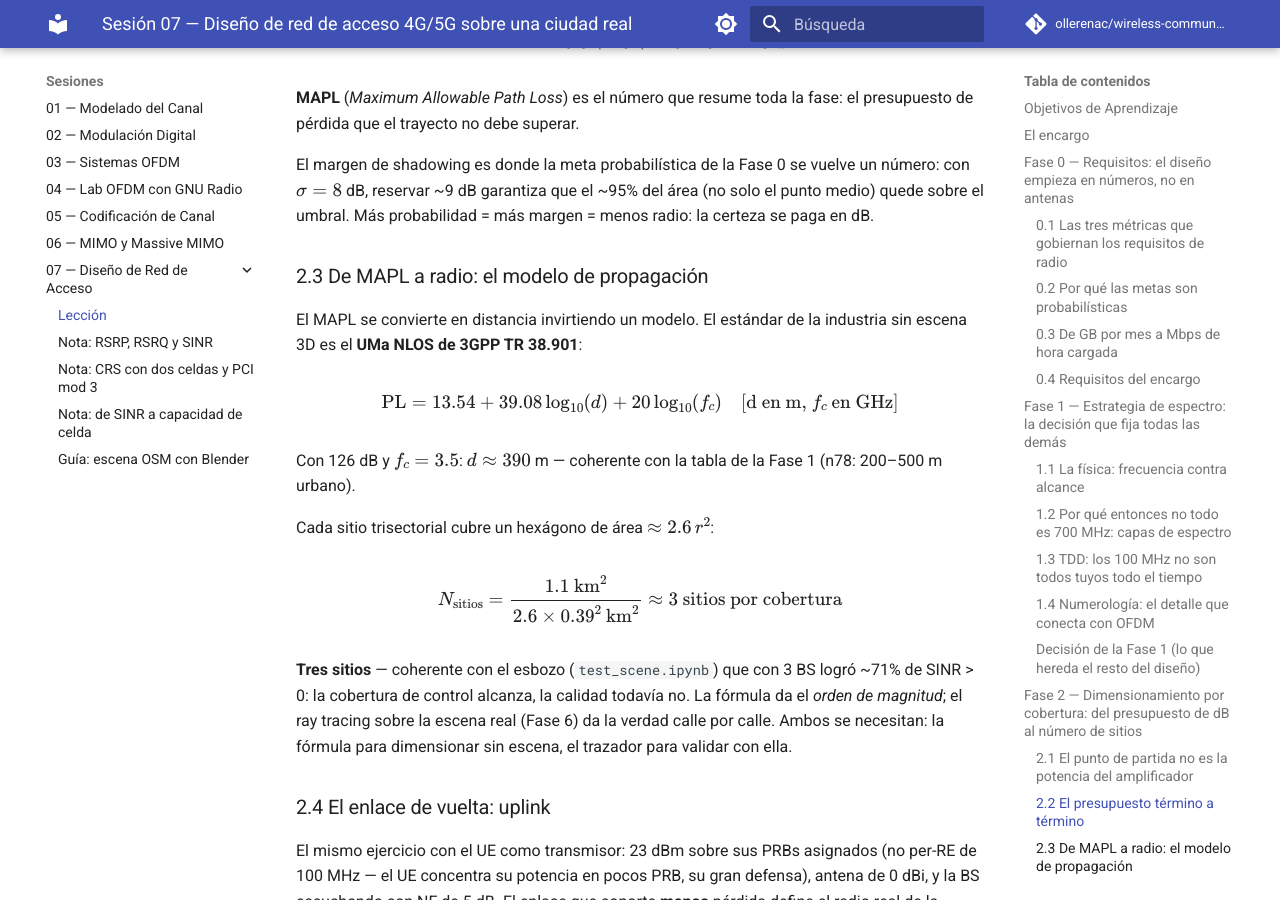
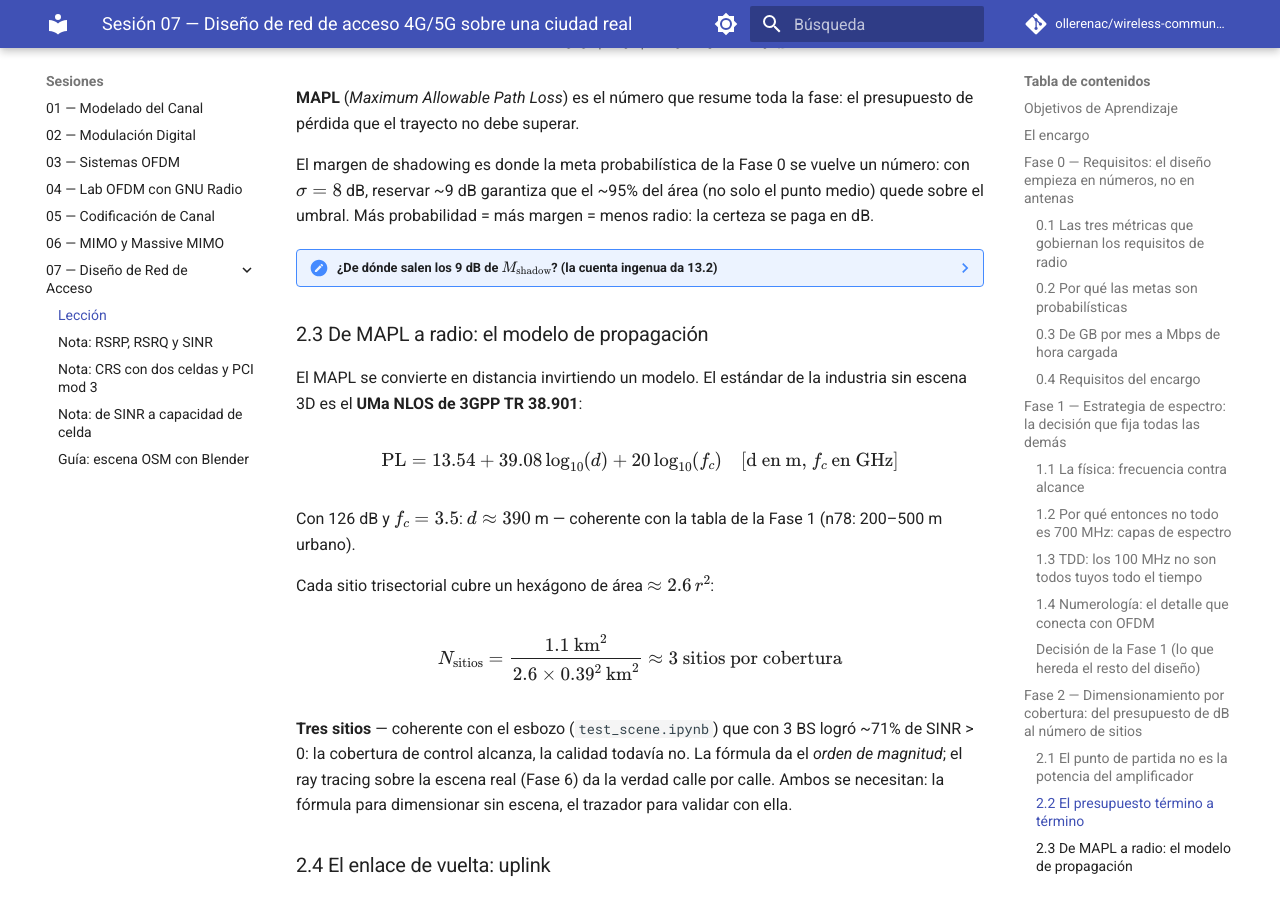
Before and after one commit to ollerenac/wireless-communication-systems, an MkDocs documentation site: the page built from docs/sessions/07-network-design/index.md, in a window 1280 px wide and 900 px high, scrolled down 7546 px. Built offline with MkDocs 1.6.1 and Material for MkDocs 9.7.7, drawn with Linux system fonts in a browser that asks for light colours; comment, search, counter and statistics services are not loaded; part of the change alters nothing that is shown.

Commit message:
docs(07-network-design): collapsible note deriving the 9 dB shadowing margin in §2.2
Naive edge percentile gives 1.645·8 = 13.2 dB; the Jakes area integral
(sigma=8, n~3.8) shows ~87% edge coverage already buys 95% area, hence
~9 dB. Notes the 4 dB = ~60% fewer sites stake, the steepness toward 99%,
and that sigma=8 is a declared hypothesis until the Fase 6 drive test.

Co-Authored-By: Claude Fable 5 <noreply@anthropic.com>

```diff
--- a/docs/sessions/07-network-design/index.md
+++ b/docs/sessions/07-network-design/index.md
@@ -353,6 +353,50 @@ El margen de shadowing es donde la meta probabilística de la Fase 0 se
 vuelve un número: con $\sigma = 8$ dB, reservar ~9 dB garantiza que el ~95%
 del área (no solo el punto medio) quede sobre el umbral. Más probabilidad =
 más margen = menos radio: la certeza se paga en dB.
+
+??? note "¿De dónde salen los 9 dB de $M_{\text{shadow}}$? (la cuenta ingenua da 13.2)"
+
+    **Qué es el shadowing.** El modelo de propagación (UMa) predice la
+    pérdida *mediana* a cada distancia. Pero dos esquinas a la misma
+    distancia difieren según qué edificios estorben el trayecto: esa
+    variación alrededor de la mediana es el *shadowing*, y medido en dB se
+    comporta como una gaussiana de media 0 y desviación $\sigma$
+    (log-normal en potencia). En urbano denso, $\sigma \approx 6\text{–}10$
+    dB; usamos 8, el valor de libro. (No confundir con el *fast fading*
+    multitrayecto, que varía en centímetros y lo absorben HARQ y el
+    scheduler — el shadowing varía en decenas de metros y se paga en link
+    budget.)
+
+    **La cuenta ingenua.** Si quiero que un punto del **borde** de celda
+    esté sobre el umbral el 95% de las veces, necesito cubrir el percentil
+    95 de la gaussiana:
+
+    $$M = z_{0.95} \cdot \sigma = 1.645 \times 8 \approx 13.2 \text{ dB}$$
+
+    ¿Por qué la industria usa ~9? Porque 13.2 dB responde la pregunta
+    equivocada.
+
+    **La pregunta correcta es de área.** R2 pide 95% del **área**, y el
+    borde es el peor lugar de la celda: todo el interior tiene pérdida
+    menor que la del borde, o sea margen de sobra. Al integrar la
+    probabilidad de cobertura sobre toda la celda (la integral clásica de
+    Jakes, 1974), con $\sigma = 8$ y exponente de propagación $n \approx
+    3.8$, basta que el **borde** quede cubierto ~87% del tiempo para que
+    el **área** quede cubierta 95%:
+
+    $$M = z_{0.87} \cdot \sigma \approx 1.13 \times 8 \approx 9 \text{ dB}$$
+
+    Los 4 dB de diferencia entre 13.2 y 9 no son un tecnicismo: en el
+    modelo UMa equivalen a ~27% más de radio, que al cuadrado es ~60% menos
+    sitios por km². Leer bien la letra chica del requisito (¿95% *de qué*?)
+    es dinero.
+
+    **La perilla es empinada.** El margen crece con la cola de la
+    gaussiana: exigir 99% de área empuja el margen hacia ~19 dB y el radio
+    se derrumba — la razón por la que ningún operador firma 100%. Y $\sigma
+    = 8$ es una hipótesis declarada más: el drive test (Fase 6) la mide de
+    verdad para *esta* ciudad; si San Isidro resulta ser $\sigma = 10$, el
+    9 ya no compra el 95%.
 
 ### 2.3 De MAPL a radio: el modelo de propagación
 
```
